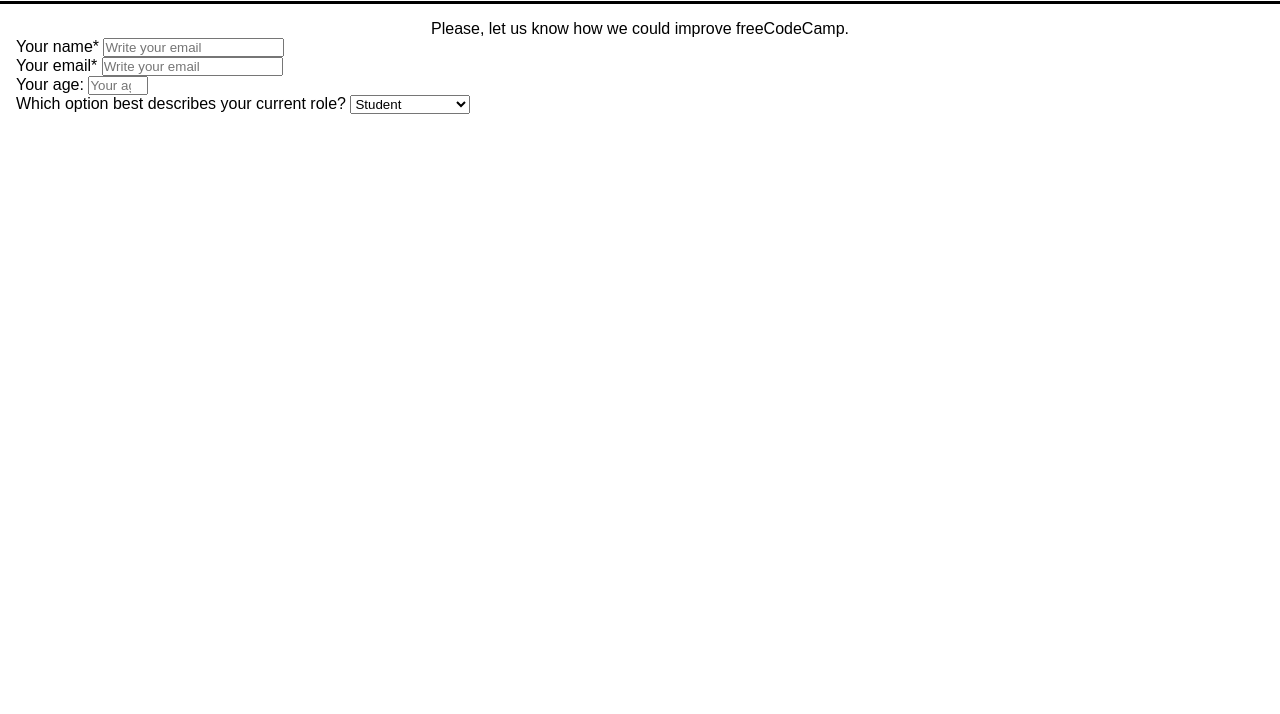
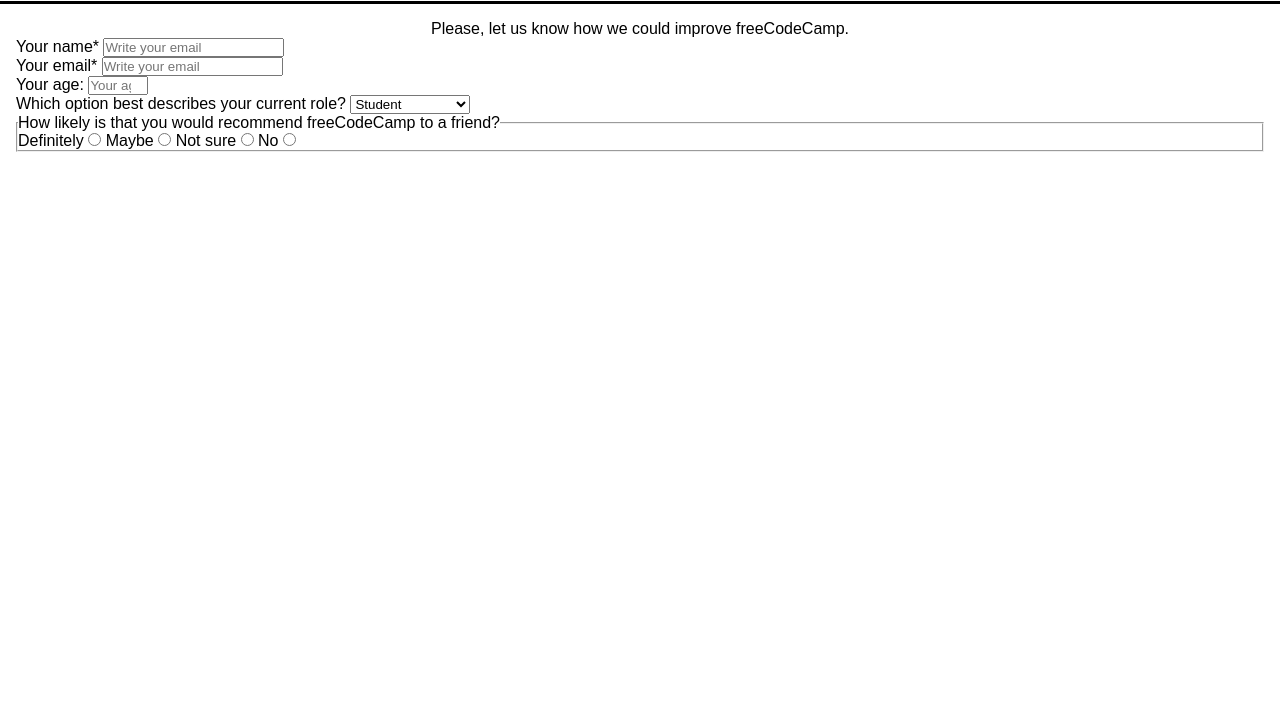
Before and after one commit to annaszalkiewicz/survey-form, a plain HTML site: page index.html in a window 1280 px wide. Shown: the part 86-800 px from the top of the page. Drawn offline with Linux system fonts and the light colour scheme.

Commit message:
Add radio group to form
User Story #13: Inside the form element, I can select a field from one or more groups of radio buttons. Each group should be grouped using the name attribute.

```diff
--- a/index.html
+++ b/index.html
@@ -24,13 +24,13 @@
 		<form id="survey-form">
 
 			<div class="row">
-					<label for="name" id="name-label">Your name*</label>
-					<input type="text" name="name" id="name" placeholder="Write your email" required>
+				<label for="name" id="name-label">Your name*</label>
+				<input type="text" name="name" id="name" placeholder="Write your email" required>
 			</div>
 
 			<div class="row">
-					<label for="email" id="email-label">Your email*</label>
-					<input type="email" name="email" id="email" placeholder="Write your email" required>
+				<label for="email" id="email-label">Your email*</label>
+				<input type="email" name="email" id="email" placeholder="Write your email" required>
 			</div>
 
 			<div class="row">
@@ -51,6 +51,19 @@
 				</select>
 			</div>
 
+			<fieldset class="row">
+				<legend>How likely is that you would recommend freeCodeCamp to a friend?</legend>
+
+				<label for="definitely">Definitely</label>
+				<input type="radio" name="recommend" id="definitely" value="definitely">
+				<label for="maybe">Maybe</label>
+				<input type="radio" name="recommend" id="maybe" value="maybe">
+				<label for="not-sure">Not sure</label>
+				<input type="radio" name="recommend" id="not-sure" value="not-sure">
+				<label for="no">No</label>
+				<input type="radio" name="recommend" id="no" value="no">
+			</fieldset>
+
 		</form>
 	</main>
 
```
